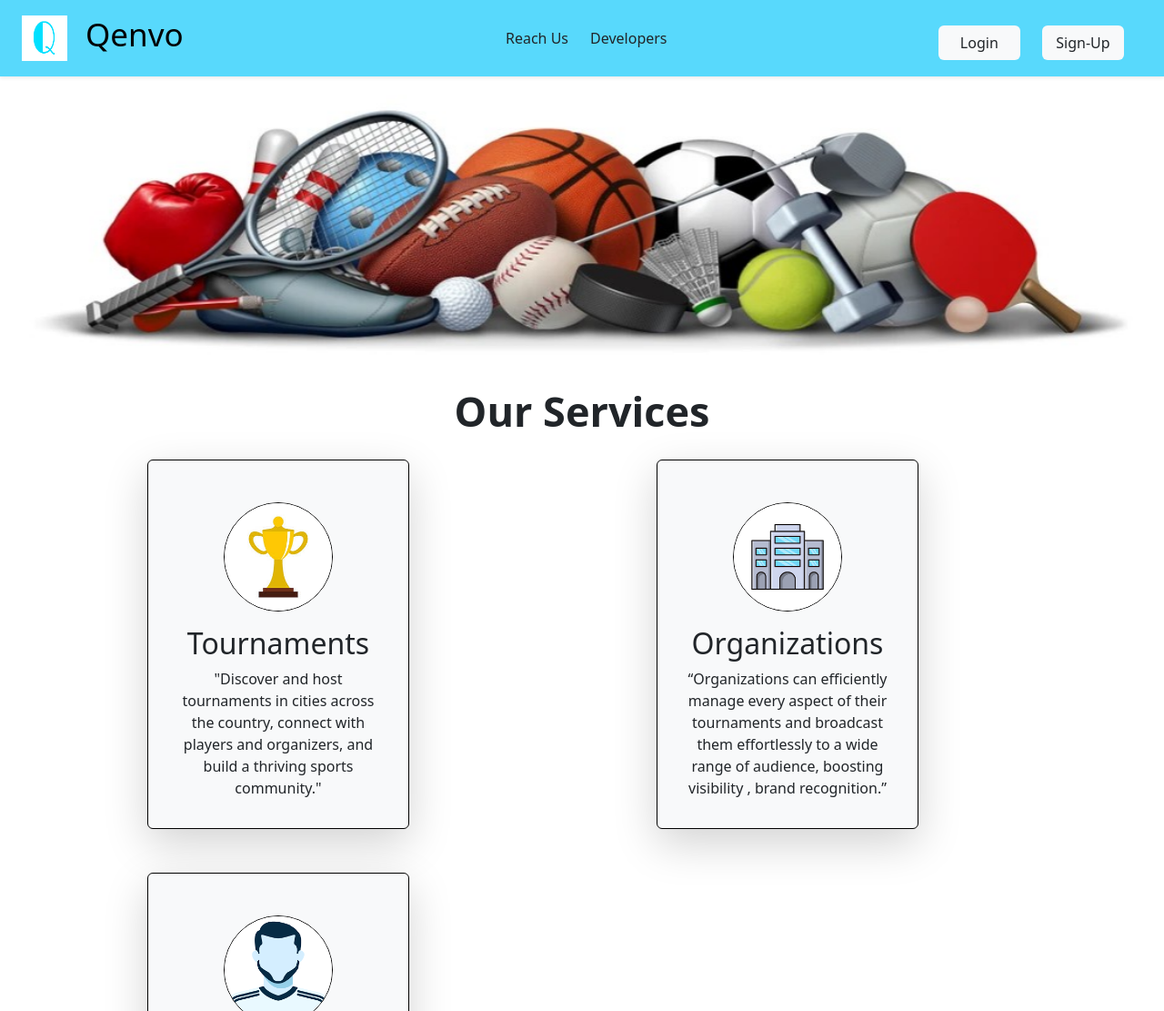
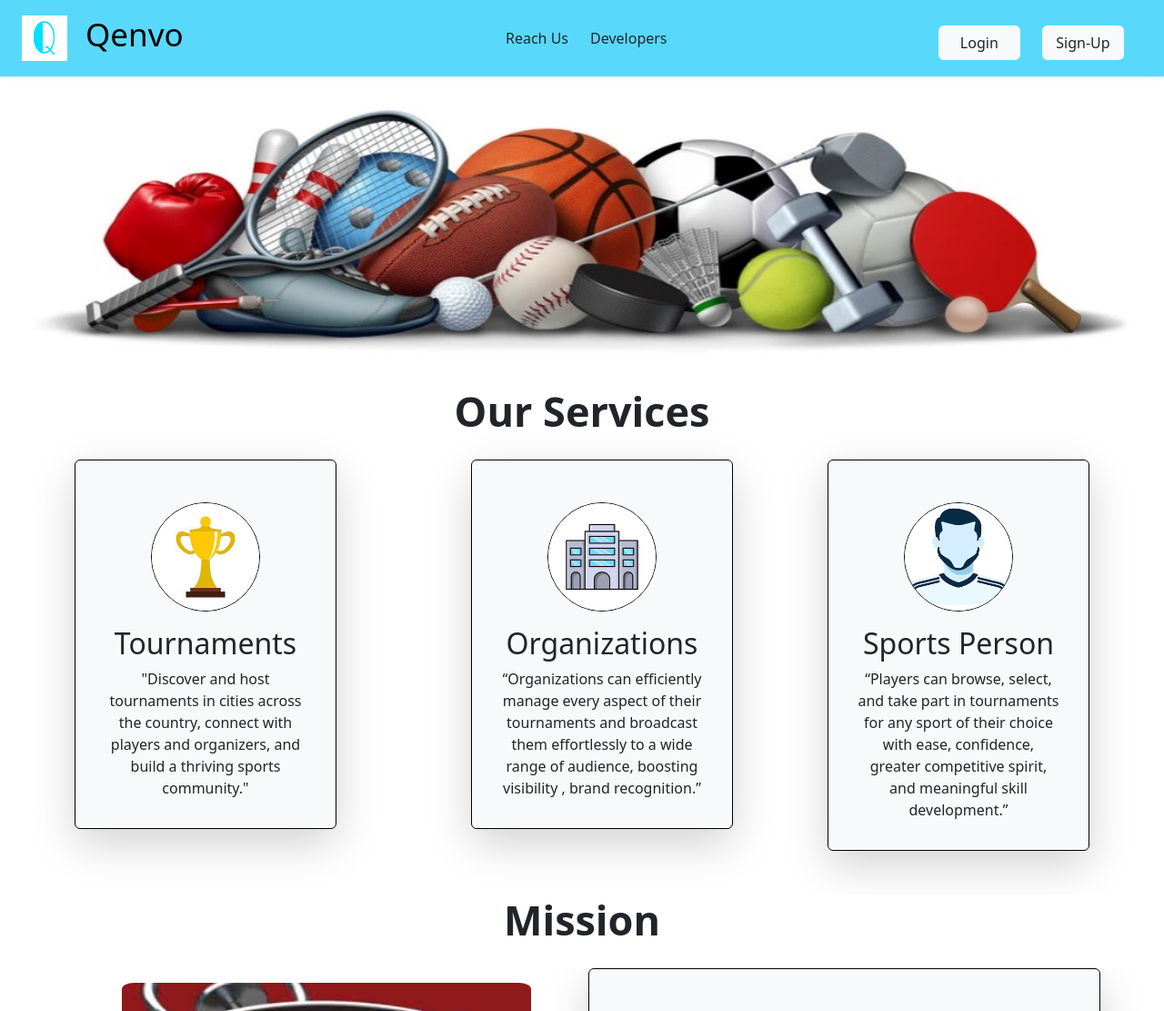
Before and after one commit to Ankush340/qenvo1, a website: page public/index.html in a window 1280 px wide. Shown: the top 1111 px of the page at 91% size. Drawn offline with nearby package versions, Linux system fonts and the light colour scheme.

Commit message:
Update index.html

```diff
--- a/public/index.html
+++ b/public/index.html
@@ -304,7 +304,7 @@
             <div class="row">
                 <div class="col">
                     <div class="card bg-light shadow-lg p-3 mb-5 bg-body-tertiary rounded"
-                        style="width: 18rem;float: left;margin-left: 80px;border: 1px black solid;">
+                        style="width: 18rem;float: left;border: 1px black solid;">
                         <img src="pics/tournaments.jpeg" class="card-img-top" alt="..."
                             style="height: 180px;border: 1px black solid;width: 120px; margin: auto;height: 120px;margin-top: 30px;border-radius: 50%;">
                         <div class="card-body">
```
